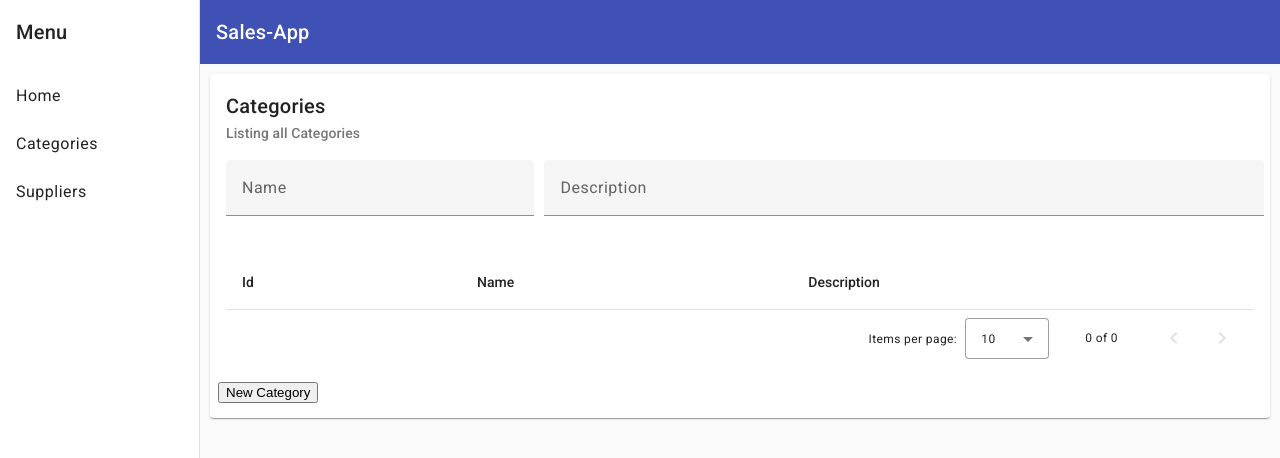
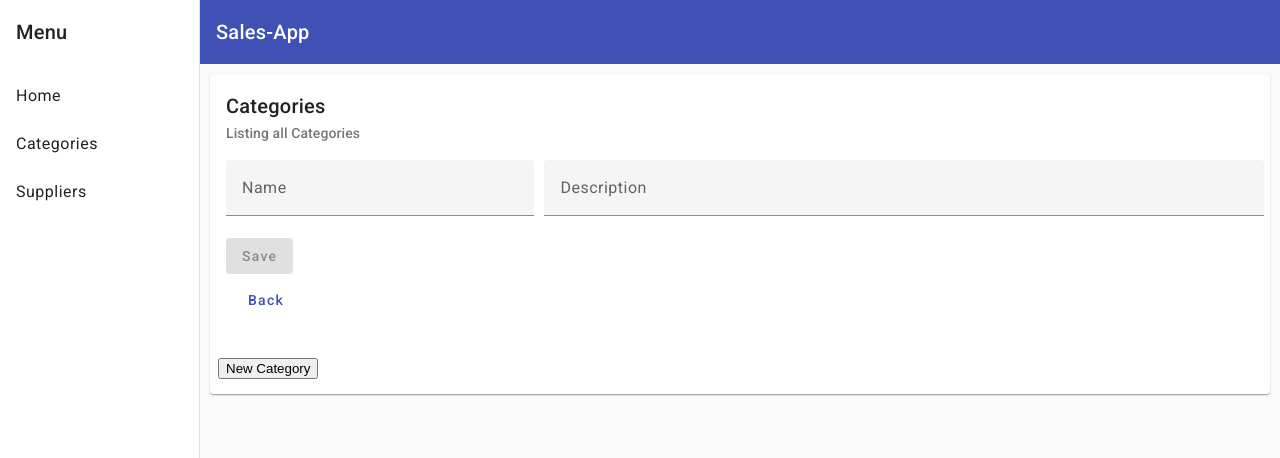
Before and after one commit to LeiDevDe/my-sales-app, an Angular app: page /categories in a window 1280 px wide. Both pictures are taken after a click on the button "New Category". Shown: the top 458 px of the page. Built offline with nearby package versions, Linux system fonts and the light colour scheme; no server answers.

Commit message:
added back button in form component

```diff
--- a/src/app/categories/categories.component.html
+++ b/src/app/categories/categories.component.html
@@ -4,7 +4,11 @@
     <mat-card-subtitle>Listing all Categories</mat-card-subtitle>
   </mat-card-header>
   <!--category form -->
-  <category-form></category-form>
+  @if(showForm){
+  <category-form (back)="hideCategoryForm()" (save)="onSave($event)"></category-form>
+  }@else {
+
+
   <mat-card-content>
     <table mat-table class="full-width-table" matSort aria-label="Elements">
       <!-- Id Column -->
@@ -31,9 +35,10 @@
     <mat-paginator #paginator [length]="dataSource.data.length" [pageIndex]="0" [pageSize]="10"
       [pageSizeOptions]="[5, 10, 20]" aria-label="Select page">
     </mat-paginator>
+  </mat-card-content>
+  }
+  <mat-card-actions>
+    <button mat-button (click)="onNewCategoryClick()">New Category</button>
+  </mat-card-actions>
 
-  </mat-card-content>
-  <mat-card-actions>
-    <button mat-button>New Category</button>
-  </mat-card-actions>
 </mat-card>
--- a/src/app/categories/categories.component.ts
+++ b/src/app/categories/categories.component.ts
@@ -24,10 +24,22 @@ import { CategoryFormComponent } from './form/form.component';
     CategoryFormComponent]
 })
 export class CategoriesComponent implements AfterViewInit {
+
+  onSave(category: Category) {
+    console.log("Save Category in the CategoriesComponent", category)
+  }
+
+  hideCategoryForm() {
+    this.showForm = false;
+    this.loadCategories();
+  }
+
   @ViewChild(MatPaginator) paginator!: MatPaginator;
   @ViewChild(MatSort) sort!: MatSort;
   @ViewChild(MatTable) table!: MatTable<CategoriesItem>;
   dataSource = new MatTableDataSource<Category>();
+
+  showForm: Boolean = false;
 
   constructor(private categoryService: CategoryService) { }
   /** Columns displayed in the table. Columns IDs can be added, removed, or reordered. */
@@ -46,4 +58,10 @@ export class CategoriesComponent implements AfterViewInit {
     this.dataSource.sort = this.sort;
     this.dataSource.paginator = this.paginator;
   }
+
+  onNewCategoryClick() {
+    console.log("button is clicked")
+    this.showForm = true;
+  };
+
 }
--- a/src/app/categories/form/form.component.html
+++ b/src/app/categories/form/form.component.html
@@ -16,5 +16,13 @@
                 }
             </mat-form-field>
         </div>
+        <button mat-raised-button color="primary" type="submit" [disabled]="!categoryForm.valid">
+            Save
+        </button>
     </form>
+    <mat-card-actions>
+        <button type="button" mat-button color="primary" (click)="onBack()">
+            Back
+        </button>
+    </mat-card-actions>
 </mat-card-content>
--- a/src/app/categories/form/form.component.ts
+++ b/src/app/categories/form/form.component.ts
@@ -1,4 +1,4 @@
-import { Component } from '@angular/core';
+import { Component, EventEmitter, inject, Output } from '@angular/core';
 import { FormBuilder, ReactiveFormsModule, Validators } from '@angular/forms';
 import { MatButtonModule } from '@angular/material/button';
 import { MatCardModule } from '@angular/material/card';
@@ -12,10 +12,20 @@ import { MatInputModule } from '@angular/material/input';
   styles: ''
 })
 export class CategoryFormComponent {
+
+  @Output() back = new EventEmitter();
+
+  onBack() {
+    this.back.emit();
+  }
+  @Output() save = new EventEmitter();
+
   onSubmit() {
-    console.log('submit', this.categoryForm.value)
+    console.log('Button save clicked in the CategoryFormComponent')
+    this.save.emit(this.categoryForm.value);
   }
-  constructor(private fb: FormBuilder) { }
+  // constructor(private fb: FormBuilder) { }
+  private fb = inject(FormBuilder)
   categoryForm = this.fb.group({
     id: [null],
     name: ["", Validators.required, Validators.minLength(3)],
```
